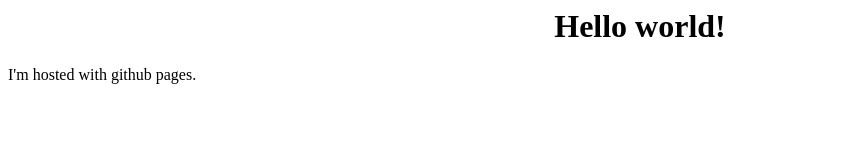
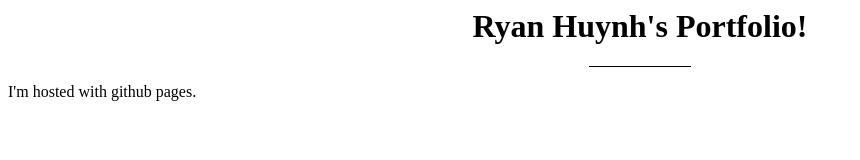
Before and after one commit to R41Ryan/R41Ryan.github.io, a plain HTML site: page index.html in a window 1280 px wide. Shown: the whole page, without its empty margins (0-860 px from the left). Drawn offline with Linux system fonts and the light colour scheme.

Commit message:
Update index.html

```diff
--- a/index.html
+++ b/index.html
@@ -5,7 +5,8 @@
         </style>
     </head>
     <body>
-        <h1>Hello world!</h1>
+        <h1>Ryan Huynh's Portfolio!</h1>
+        <hr size="1" width="100" color="black">
         <p>I'm hosted with github pages.</p>
     </body>
 </html>
```
